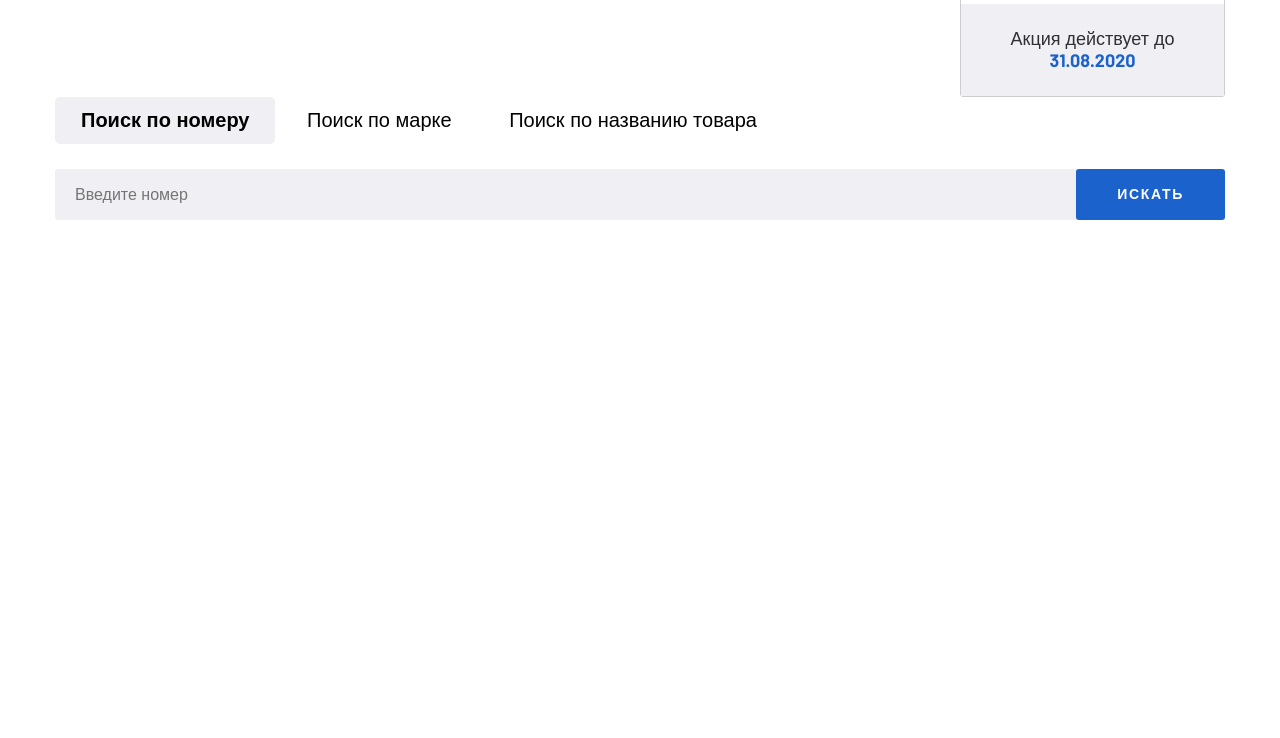
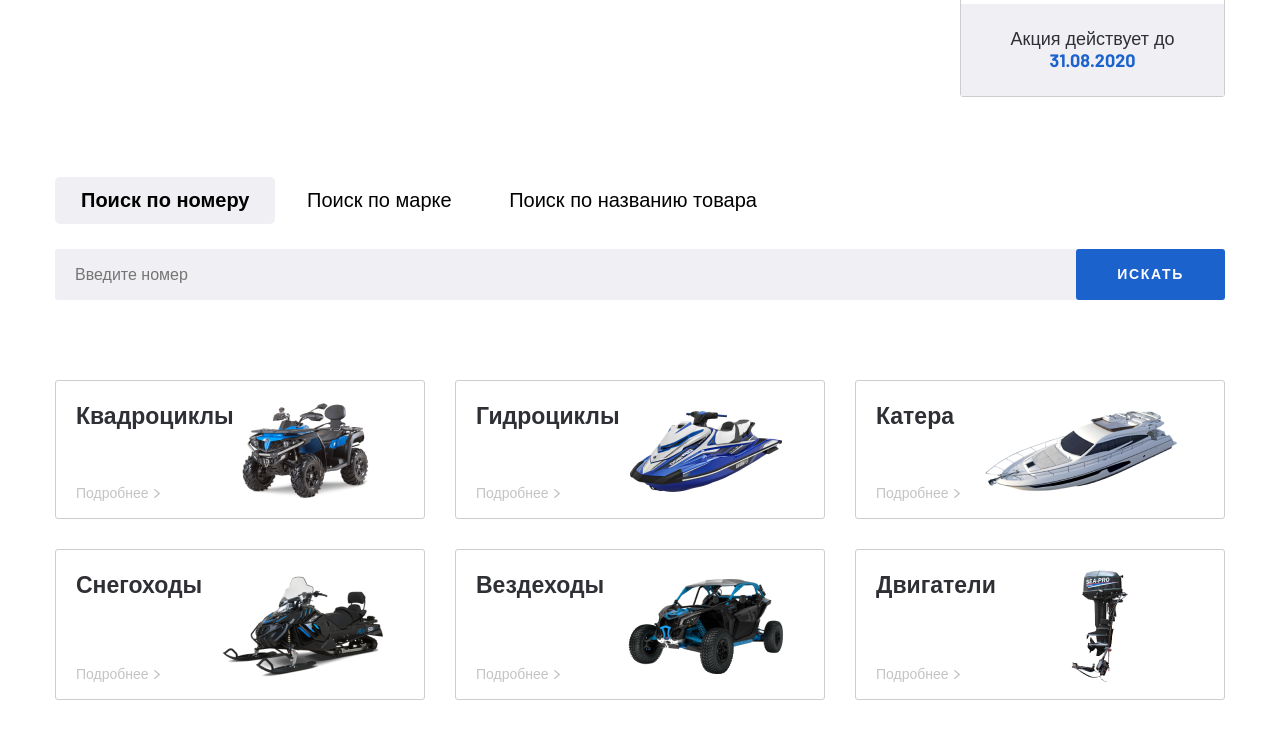
Before and after one commit to Vasiliy11/online-store, a website: page app/index.html in a window 1280 px wide. Shown: the part 728-1466 px from the top of the page. Before the commit the page ends 948 px from the top, so only its background shows below. Drawn offline with Linux system fonts and the light colour scheme.

Commit message:
Created categories section

```diff
--- a/app/index.html
+++ b/app/index.html
@@ -146,7 +146,7 @@
 
     <!-- Tabs -->
 
-    <section class="search">
+    <div class="search">
         <div class="container">
             <div class="search__inner">
                 <div class="search__tabs">
@@ -176,8 +176,69 @@
                 </div>
             </div>
         </div>
+    </div>
+    <!-- ||Tabs -->
+
+    <section class="categories">
+        <div class="container">
+            <div class="categories__inner">
+                <a href="#" class="categories__item">
+                    <div class="categories__item-info">
+                        <h4 class="categories__item-title">Квадроциклы</h4>
+                        <p class="categories__item-text">Подробнее</p>
+                    </div>
+                    <div class="categories__item-img">
+                        <img src="images/cat-1.png" alt="">
+                    </div>
+                </a>
+                <a href="#" class="categories__item">
+                    <div class="categories__item-info">
+                        <h4 class="categories__item-title">Гидроциклы</h4>
+                        <p class="categories__item-text">Подробнее</p>
+                    </div>
+                    <div class="categories__item-img">
+                        <img src="images/cat-2.png" alt="">
+                    </div>
+                </a>
+                <a href="#" class="categories__item">
+                    <div class="categories__item-info">
+                        <h4 class="categories__item-title">Катера</h4>
+                        <p class="categories__item-text">Подробнее</p>
+                    </div>
+                    <div class="categories__item-img">
+                        <img src="images/cat-3.png" alt="">
+                    </div>
+                </a>
+                <a href="#" class="categories__item">
+                    <div class="categories__item-info">
+                        <h4 class="categories__item-title">Снегоходы</h4>
+                        <p class="categories__item-text">Подробнее</p>
+                    </div>
+                    <div class="categories__item-img">
+                        <img src="images/cat-4.png" alt="">
+                    </div>
+                </a>
+                <a href="#" class="categories__item">
+                    <div class="categories__item-info">
+                        <h4 class="categories__item-title">Вездеходы</h4>
+                        <p class="categories__item-text">Подробнее</p>
+                    </div>
+                    <div class="categories__item-img">
+                        <img src="images/cat-5.png" alt="">
+                    </div>
+                </a>
+                <a href="#" class="categories__item">
+                    <div class="categories__item-info">
+                        <h4 class="categories__item-title">Двигатели</h4>
+                        <p class="categories__item-text">Подробнее</p>
+                    </div>
+                    <div class="categories__item-img">
+                        <img src="images/cat-6.png" alt="">
+                    </div>
+                </a>
+            </div>
+        </div>
     </section>
-    <!-- ||Tabs -->
 
 <script src="js/libs.min.js"></script>
 <script src="js/main.js"></script>
--- /dev/null
+++ b/app/scss/_categories.scss
@@ -0,0 +1,57 @@
+.categories{
+    margin-bottom: 30px;
+}
+
+.categories__inner{
+    display: flex;
+    justify-content: space-between;
+    flex-wrap: wrap;
+}
+
+.categories__item{
+    margin-bottom: 30px;
+    border: 1px solid #CDCDCD;
+    border-radius: 3px;
+    max-width: 370px;
+    width: 100%;
+    display: flex;
+    padding: 20px 20px 16px;
+    justify-content: space-between;
+    transition: all .3s;
+    &:hover .categories__item-title{
+        color: #1c62cd;
+    }
+    &:hover{
+        box-shadow: 3px 3px 20px rgba(50, 50, 50, 0.25);
+    }
+    &-info{
+        max-width: 40%;
+        display: flex;
+        flex-direction: column;
+        justify-content: space-between;
+    }
+    &-title{
+        font-family: 'Barlow', sans-serif;
+        font-weight: 700;
+        font-size: 23px;
+        line-height: 28px;
+        color: #2F3035;
+        transition: all .3s;
+    }
+    &-text{
+        font-family: 'SFProDisplay-Regular', sans-serif;
+        font-weight: 400;
+        font-size: 14px;
+        line-height: 17px;
+        color: #C4C4C4;
+        &:after{
+            content: url('../images/cat-arrow.svg');
+            padding-left: 5px;
+        }
+    }
+    &-img{
+        display: flex;
+        margin: auto;
+    }
+
+}
--- a/app/scss/_search.scss
+++ b/app/scss/_search.scss
@@ -1,3 +1,7 @@
+.search{
+    margin-bottom: 80px;
+}
+
 .search__tabs{
     margin-bottom: 25px;
 }
--- a/app/scss/_slider.scss
+++ b/app/scss/_slider.scss
@@ -1,3 +1,7 @@
+.banner-section{
+    margin-bottom: 80px;
+}
+
 .banner-section__inner{
     display: flex;
     justify-content: space-between;
--- a/app/scss/style.scss
+++ b/app/scss/style.scss
@@ -4,3 +4,4 @@
 @import 'header.scss';
 @import 'slider.scss';
 @import 'search.scss';
+@import 'categories.scss';
```
Also changed, not shown: app/css/style.min.css, app/images/cat-1.png (added), app/images/cat-2.png (added), app/images/cat-3.png (added), app/images/cat-4.png (added), app/images/cat-5.png (added), app/images/cat-6.png (added), app/images/cat-arrow.svg (added).
